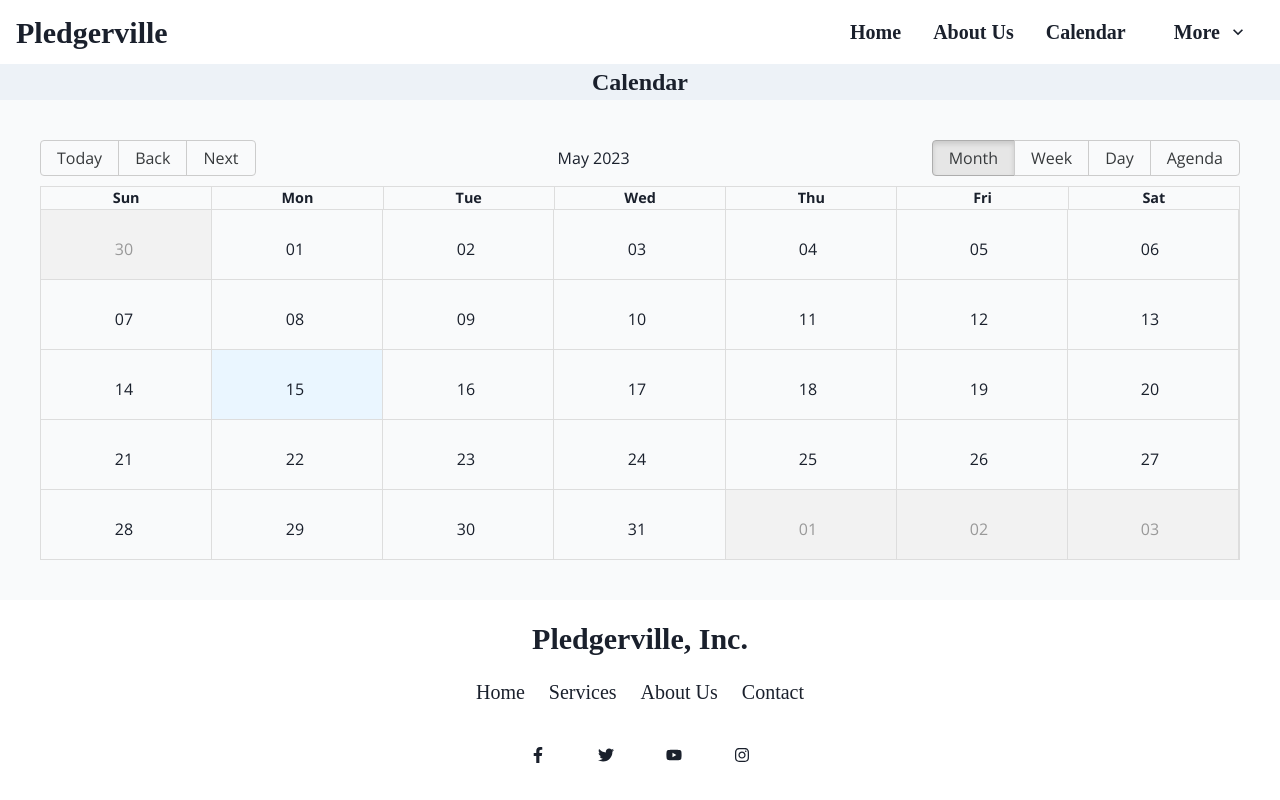
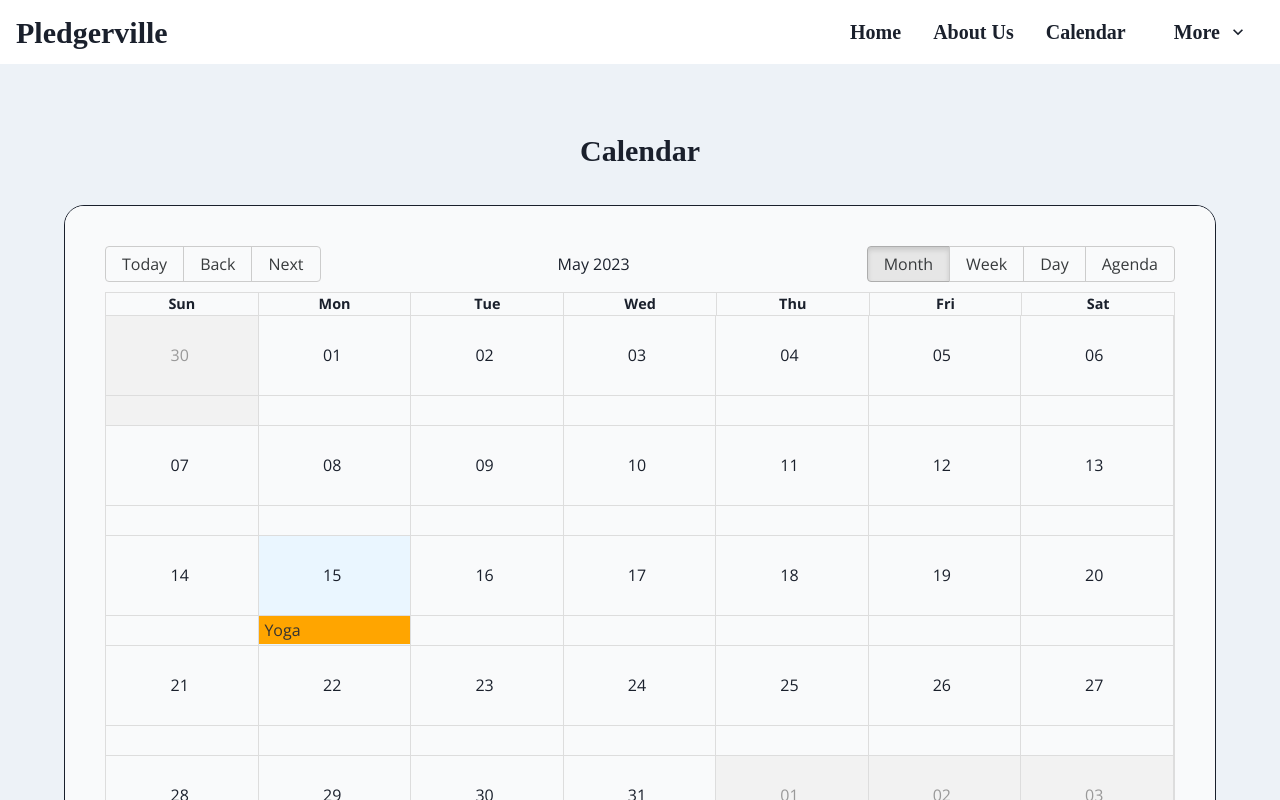
Before and after one commit to Pledgerville/next-app, a Next.js app: page /calendar in a window 1280 px wide. Shown: the top 800 px of the page. Built offline with nearby package versions, Linux system fonts and the light colour scheme.

Commit message:
Added some style to the calendar and map components

```diff
--- a/src/components/Footer/Footer.tsx
+++ b/src/components/Footer/Footer.tsx
@@ -44,7 +44,7 @@ const SocialButton = ({
 
 const Footer: React.FC<FooterProps> = () => {
   return (
-    <Box bg='white'>
+    <Box bg='white' mb={0} pt={0}>
       <Container
         as={Stack}
         maxW={'6xl'}
@@ -52,9 +52,8 @@ const Footer: React.FC<FooterProps> = () => {
         spacing={4}
         justify={'center'}
         align={'center'}
-        fontFamily="Linotype Didot"
+        fontFamily='Linotype Didot'
         fontSize='xl'
-
       >
         <Text fontSize='3xl' fontWeight='bold'>
           Pledgerville, Inc.
--- a/src/pages/calendar.tsx
+++ b/src/pages/calendar.tsx
@@ -36,12 +36,12 @@ const CalendarPage = () => {
   };
 
   return (
-    <div>
-      <h1 className="calendar-header">Calendar</h1>
+    <div className='calendar-home'>
+      <h1 className='calendar-header'>Calendar</h1>
       <style jsx global>{`
         .rbc-calendar {
-          height: 500px;
-          background-color: #F9FAFB;
+          height: 700px;
+          background-color: #f9fafb;
           padding: 40px;
         }
 
@@ -89,9 +89,12 @@ const CalendarPage = () => {
           text-align: center;
           font-family: 'Linotype Didot', serif;
           font-weight: bold;
-          font-size: 24px;
+          font-size: 30px;
+          margin-top: 4rem;
+          margin-bottom: 2rem;
         }
       `}</style>
+      <div className='calendar'>
         <Calendar
           localizer={localizer}
           events={events}
@@ -100,6 +103,7 @@ const CalendarPage = () => {
           eventPropGetter={eventStyleGetter}
         />
       </div>
+    </div>
   );
 };
 
--- a/src/styles.css
+++ b/src/styles.css
@@ -1,3 +1,12 @@
 .custom_main {
-  height: '100vh';
+  display: flex;
+  min-height: 100vh;
+  flex-direction: column;
 }
+.calendar {
+  border-radius: 20px;
+  border: 1px solid;
+  margin-left: 4rem;
+  margin-right: 4rem;
+  overflow: hidden;
+}
```
Also changed, not shown: src/components/Contact/Contact.tsx (+1 -7 lines), src/components/Map/Map.tsx (+5 -2 lines), src/pages/index.tsx (+1 -7 lines). Lines whose indentation alone changed are shown as unchanged.
